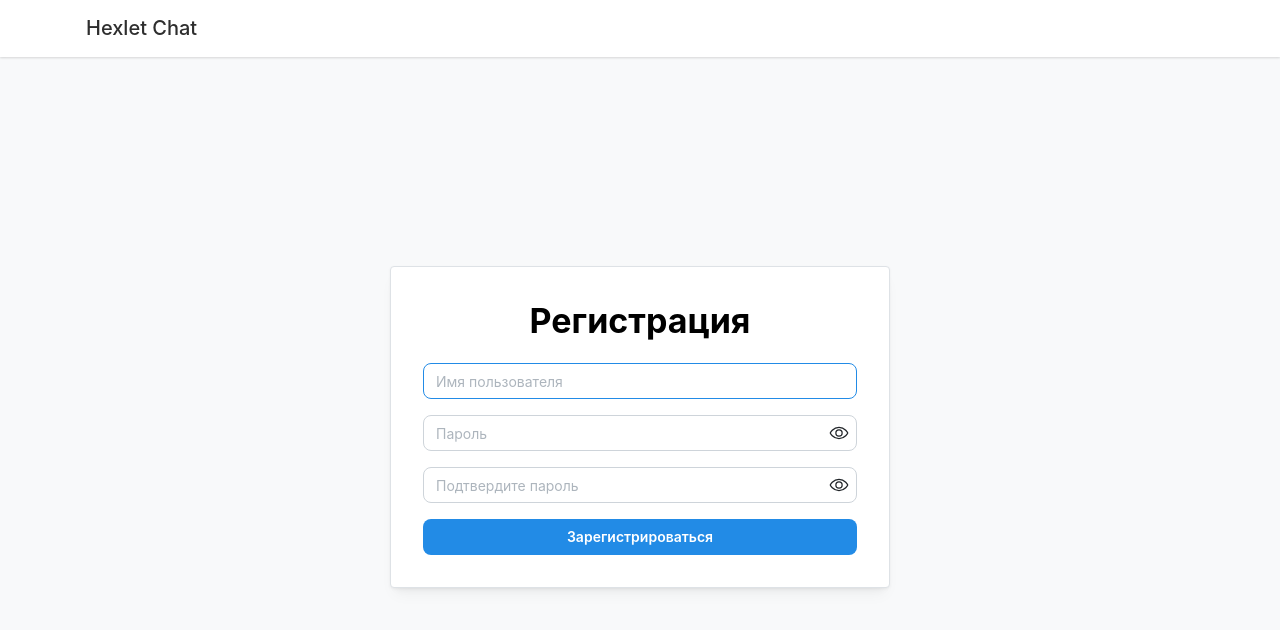
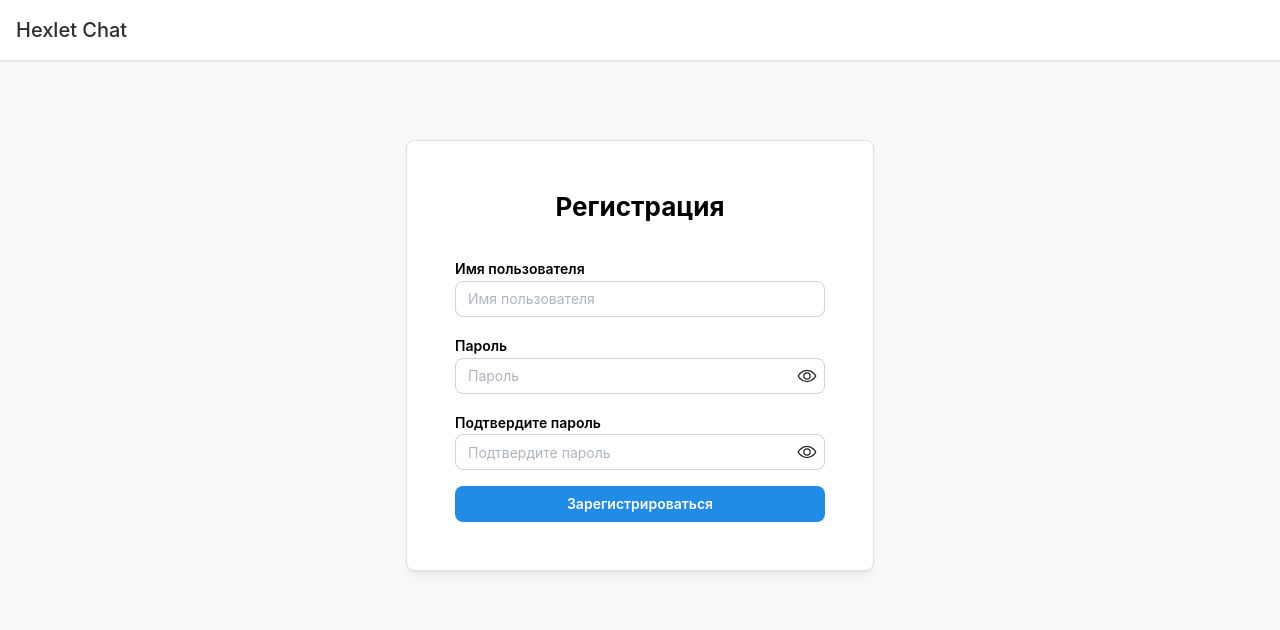
Before and after one commit to euroegor/frontend-project-12, a React app in the folder frontend/: page /signup in a window 1280 px wide. Shown: the top 630 px of the page. Built offline with nearby package versions, Linux system fonts and the light colour scheme; no server answers; the HTML template or start-up script is replaced by a standard one; what leo-profanity would draw is missing.

Commit message:
fix authorization

```diff
--- a/frontend/src/pages/LoginPage.jsx
+++ b/frontend/src/pages/LoginPage.jsx
@@ -1,12 +1,8 @@
-import axios from "axios";
 import {
   Anchor,
   Box,
   Button,
-  Center,
-  Container,
   Divider,
-  Group,
   Paper,
   PasswordInput,
   Stack,
@@ -15,9 +11,11 @@ import {
   Title,
 } from "@mantine/core";
 import { useForm } from "@mantine/form";
+import axios from "axios";
+import { useTranslation } from "react-i18next";
 import { Link, useNavigate } from "react-router";
+
 import AppHeader from "../components/AppHeader.jsx";
-import { useTranslation } from "react-i18next";
 import routes from "../routes.js";
 
 const LoginPage = () => {
@@ -38,12 +36,17 @@ const LoginPage = () => {
       .post(routes.loginPath(), values)
       .then((response) => {
         localStorage.setItem("token", response.data.token);
+
         localStorage.setItem("username", response.data.username);
-        navigate("/");
+
+        navigate("/", {
+          replace: true,
+        });
       })
       .catch((error) => {
         if (error.response?.status === 401) {
           form.setFieldError("username", t("login.errors.invalidCredentials"));
+
           return;
         }
 
@@ -52,33 +55,31 @@ const LoginPage = () => {
   };
 
   return (
-    <Box mih="100vh" bg="gray.0">
-      <Paper radius={0} shadow="xs" py="sm">
-        <Container size="lg">
+    <Box bg="gray.0" mih="100vh">
+      <Paper radius={0} shadow="xs" px="md" h={60}>
         <AppHeader />
-        </Container>
       </Paper>
 
-      <Center mih="calc(100vh - 60px)" px="md">
-        <Paper withBorder shadow="sm" radius="sm" w={800} maw="100%">
-          <Box p={48}>
-            <Group align="center" justify="center" gap={64} wrap="nowrap">
-              <Box w={340}>
-                <Title order={1} ta="center" mb="md">
+      <Box maw={800} mx="auto" px="md" py={80}>
+        <Paper withBorder shadow="sm" radius="md" p={48}>
+          <Box maw={340} mx="auto">
+            <Title order={2} ta="center" mb="xl">
               {t("login.title")}
             </Title>
 
             <form onSubmit={form.onSubmit(handleSubmit)}>
-                  <Stack gap="md">
+              <Stack>
                 <TextInput
+                  label={t("login.username")}
                   placeholder={t("login.username")}
-                      size="md"
+                  disabled={form.submitting}
                   {...form.getInputProps("username")}
                 />
 
                 <PasswordInput
+                  label={t("login.password")}
                   placeholder={t("login.password")}
-                      size="md"
+                  disabled={form.submitting}
                   {...form.getInputProps("password")}
                 />
 
@@ -87,14 +88,10 @@ const LoginPage = () => {
                 </Button>
               </Stack>
             </form>
-              </Box>
-            </Group>
-          </Box>
 
-          <Divider />
+            <Divider my="xl" />
 
-          <Box py="lg" bg="gray.0">
-            <Text ta="center">
+            <Text ta="center" c="dimmed">
               {t("login.noAccount")}{" "}
               <Anchor component={Link} to="/signup">
                 {t("login.signup")}
@@ -102,7 +99,7 @@ const LoginPage = () => {
             </Text>
           </Box>
         </Paper>
-      </Center>
+      </Box>
     </Box>
   );
 };
--- a/frontend/src/pages/SignupPage.jsx
+++ b/frontend/src/pages/SignupPage.jsx
@@ -1,41 +1,22 @@
 import {
   Box,
   Button,
-  Center,
-  Container,
   Paper,
   PasswordInput,
   Stack,
   TextInput,
   Title,
 } from "@mantine/core";
-import { hasLength, isNotEmpty, matchesField, useForm } from "@mantine/form";
-import { useMutation } from "@tanstack/react-query";
+import { hasLength, isNotEmpty, useForm } from "@mantine/form";
+import { useTranslation } from "react-i18next";
 import { useNavigate } from "react-router";
+
 import { signupUser } from "../api/authApi.js";
 import AppHeader from "../components/AppHeader.jsx";
-import { useTranslation } from "react-i18next";
 
 const SignupPage = () => {
   const { t } = useTranslation();
   const navigate = useNavigate();
-
-  const required = isNotEmpty(t("signup.errors.required"));
-
-  const usernameLength = hasLength(
-    { min: 3, max: 20 },
-    t("signup.errors.usernameLength"),
-  );
-
-  const passwordLength = hasLength(
-    { min: 6 },
-    t("signup.errors.passwordLength"),
-  );
-
-  const passwordsMatch = matchesField(
-    "password",
-    t("signup.errors.passwordsMatch"),
-  );
 
   const form = useForm({
     initialValues: {
@@ -45,90 +26,109 @@ const SignupPage = () => {
     },
 
     validate: {
-      username: (value) => required(value) || usernameLength(value.trim()),
+      username: (value) => {
+        const requiredError = isNotEmpty(t("signup.errors.required"))(value);
 
-      password: (value) => required(value) || passwordLength(value),
+        if (requiredError) {
+          return requiredError;
+        }
 
-      confirmPassword: (value, values) =>
-        required(value) || passwordsMatch(value, values),
-    },
-  });
+        return hasLength(
+          { min: 3, max: 20 },
+          t("signup.errors.usernameLength"),
+        )(value.trim());
+      },
 
-  const signupMutation = useMutation({
-    mutationFn: signupUser,
+      password: (value) => {
+        const requiredError = isNotEmpty(t("signup.errors.required"))(value);
 
-    onSuccess: (data) => {
-      localStorage.setItem("token", data.token);
+        if (requiredError) {
+          return requiredError;
+        }
 
-      localStorage.setItem("username", data.username);
+        return hasLength({ min: 6 }, t("signup.errors.passwordLength"))(value);
+      },
 
-      navigate("/", {
-        replace: true,
-      });
-    },
+      confirmPassword: (value, values) => {
+        if (!value) {
+          return t("signup.errors.required");
+        }
 
-    onError: (error) => {
-      if (error.response?.status === 409) {
-        form.setFieldError("username", t("signup.errors.userExists"));
+        if (value !== values.password) {
+          return t("signup.errors.passwordsMatch");
+        }
 
-        return;
-      }
-
-      form.setFieldError("username", t("signup.errors.network"));
+        return null;
+      },
     },
   });
 
   const handleSubmit = ({ username, password }) => {
     form.clearErrors();
 
-    signupMutation.mutate({
+    signupUser({
       username: username.trim(),
       password,
-    });
+    })
+      .then((response) => {
+        localStorage.setItem("token", response.token);
+
+        localStorage.setItem("username", response.username);
+
+        navigate("/", {
+          replace: true,
+        });
+      })
+      .catch((error) => {
+        if (error.response?.status === 409) {
+          form.setFieldError("username", t("signup.errors.userExists"));
+
+          return;
+        }
+
+        form.setFieldError("username", t("signup.errors.network"));
+      });
   };
 
   return (
-    <Box mih="100vh" bg="gray.0">
-      <Paper radius={0} shadow="xs" py="sm">
-        <Container size="lg">
-          <AppHeader />
-        </Container>
+    <Box bg="gray.0" mih="100vh">
+      <Paper radius={0} shadow="xs" px="md" h={60}>
+        <AppHeader />
       </Paper>
 
-      <Center mih="calc(100vh - 60px)" px="md">
-        <Paper withBorder shadow="sm" radius="sm" w={500} maw="100%" p="xl">
-          <Title order={1} ta="center" mb="lg">
+      <Box maw={500} mx="auto" px="md" py={80}>
+        <Paper withBorder shadow="sm" radius="md" p={48}>
+          <Title order={2} ta="center" mb="xl">
             {t("signup.title")}
           </Title>
 
           <form onSubmit={form.onSubmit(handleSubmit)}>
-            <Stack gap="md">
+            <Stack>
               <TextInput
+                label={t("signup.username")}
                 placeholder={t("signup.username")}
-                autoFocus
-                disabled={signupMutation.isPending}
                 {...form.getInputProps("username")}
               />
 
               <PasswordInput
+                label={t("signup.password")}
                 placeholder={t("signup.password")}
-                disabled={signupMutation.isPending}
                 {...form.getInputProps("password")}
               />
 
               <PasswordInput
+                label={t("signup.confirmPassword")}
                 placeholder={t("signup.confirmPassword")}
-                disabled={signupMutation.isPending}
                 {...form.getInputProps("confirmPassword")}
               />
 
-              <Button type="submit" loading={signupMutation.isPending}>
+              <Button type="submit" fullWidth>
                 {t("signup.submit")}
               </Button>
             </Stack>
           </form>
         </Paper>
-      </Center>
+      </Box>
     </Box>
   );
 };
```
Lines whose indentation alone changed are shown as unchanged.
